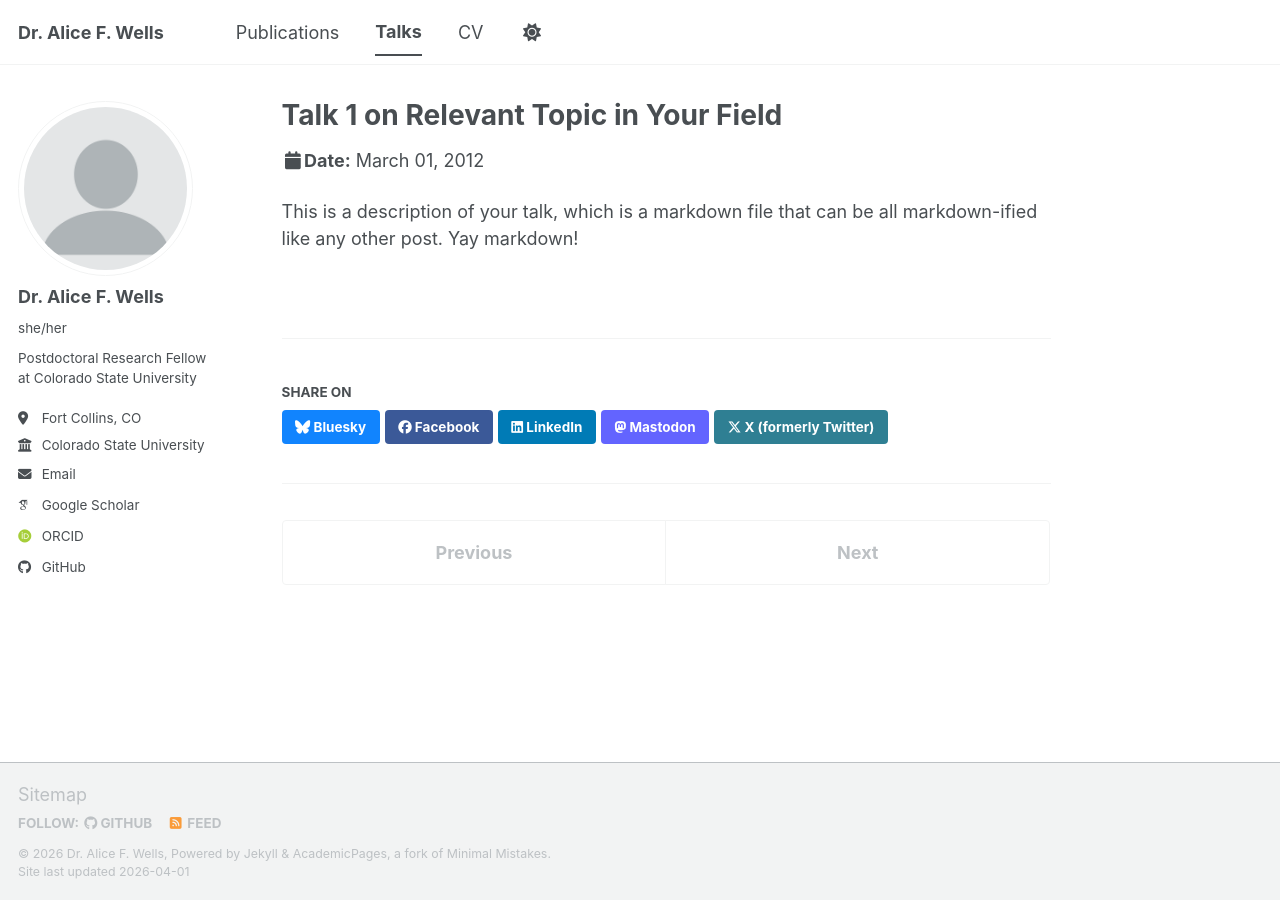
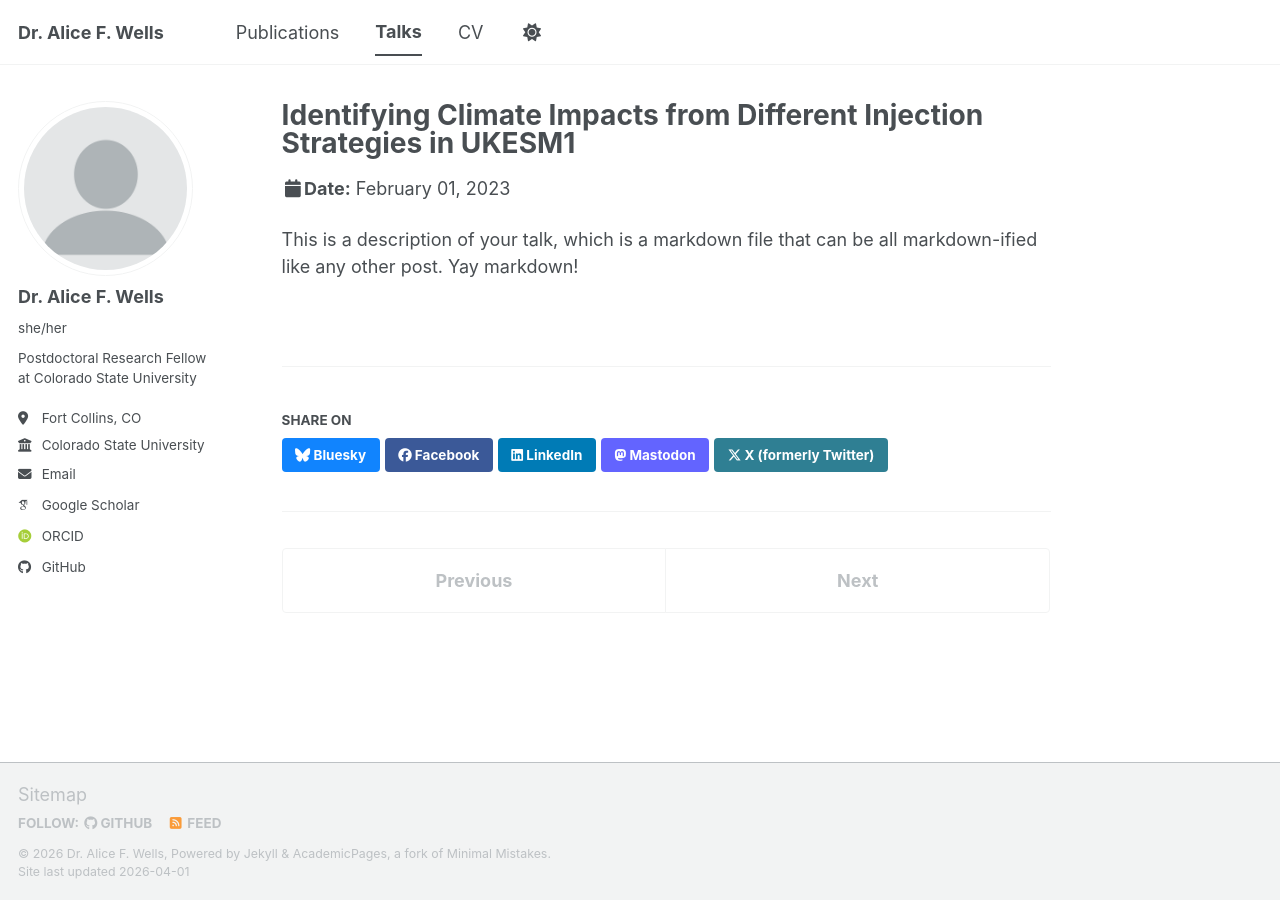
Before and after one commit to awells96/awells96.github.io, a Jekyll site: the page built from _talks/2012-03-01-talk-1.md, in a window 1280 px wide. Built offline with Jekyll 4.4.1, drawn with Linux system fonts in a browser that asks for light colours; some web fonts are replaced; a script bundle is joined from its source files by our own code; library files that are not in the unit come from our copies.

Commit message:
Update talk details and date for virtual symposium

```diff
--- a/_talks/2012-03-01-talk-1.md
+++ b/_talks/2012-03-01-talk-1.md
@@ -1,11 +1,11 @@
 ---
-title: "Talk 1 on Relevant Topic in Your Field"
+title: "Identifying Climate Impacts from Different Injection Strategies in UKESM1"
 collection: talks
 type: "Talk"
 permalink: /talks/2012-03-01-talk-1
-venue: "UC San Francisco, Department of Testing"
-date: 2012-03-01
-location: "San Francisco, CA, USA"
+venue: "Solar Climate Intervention Virtual Symposia"
+date: 2023-02-01
+location: "Virtual"
 ---
 
 This is a description of your talk, which is a markdown file that can be all markdown-ified like any other post. Yay markdown!
```
